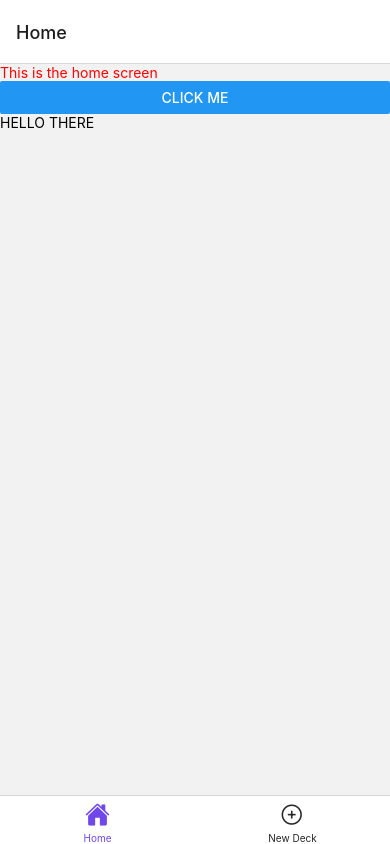
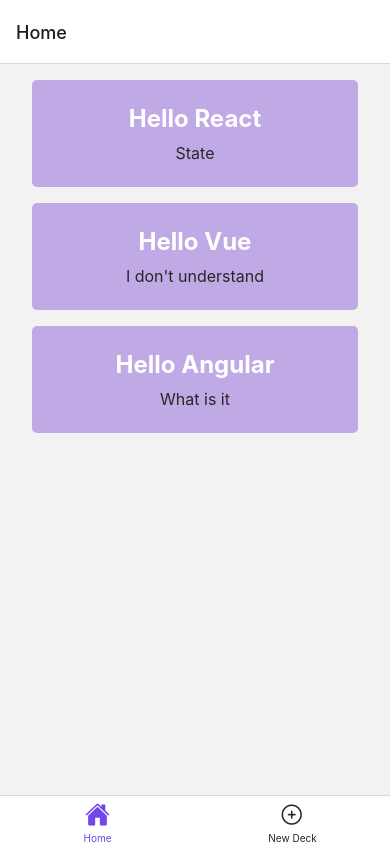
Before and after one commit to dewaleolaoye/flashcards, a React Native app: screen /Home in a window 390 px wide. Built offline with nearby package versions, Linux system fonts and the light colour scheme.

Commit message:
feat: Card component

```diff
--- a/App.js
+++ b/App.js
@@ -1,13 +1,13 @@
 import React from 'react';
-import { StyleSheet, View, Text } from 'react-native';
+import { StyleSheet, View } from 'react-native';
 import { NavigationContainer } from '@react-navigation/native';
-import { TabNavigator } from './components';
+import TabNavigator from './components/TabNavigator';
 
 export default function App() {
   return (
     <View style={styles.container}>
       <NavigationContainer>
-        <TabNavigator></TabNavigator>
+        <TabNavigator />
       </NavigationContainer>
     </View>
   );
--- /dev/null
+++ b/components/Card.js
@@ -0,0 +1,36 @@
+import React from 'react';
+import { View, Text, StyleSheet } from 'react-native';
+
+const Card = ({ title, description }) => {
+  return (
+    <View style={styles.card}>
+      <Text style={styles.title}>{title}</Text>
+      <Text style={styles.desc}>{description}</Text>
+    </View>
+  );
+};
+
+export default Card;
+
+const styles = StyleSheet.create({
+  card: {
+    borderRadius: 5,
+    padding: 24,
+    backgroundColor: '#C0AAE5',
+    marginBottom: 16,
+  },
+
+  title: {
+    color: '#fff',
+    fontWeight: '700',
+    textAlign: 'center',
+    fontSize: 24,
+    marginBottom: 10,
+  },
+
+  desc: {
+    color: '#272727',
+    textAlign: 'center',
+    fontSize: 16,
+  },
+});
--- a/components/TabNavigator.js
+++ b/components/TabNavigator.js
@@ -1,11 +1,12 @@
 import React from 'react';
 import { createBottomTabNavigator } from '@react-navigation/bottom-tabs';
 import Ionicons from 'react-native-vector-icons/Ionicons';
-import { HomeScreen, NewDeckScreen } from '../screens';
+import HomeScreen from '../screens/HomeScreen';
+import NewDeckScreen from '../screens/NewDeckScreen';
+
+const Tab = createBottomTabNavigator();
 
 const TabNavigator = () => {
-  const Tab = createBottomTabNavigator();
-
   return (
     <Tab.Navigator
       screenOptions={({ route }) => ({
--- a/components/index.js
+++ /dev/null
@@ -1,3 +0,0 @@
-import TabNavigator from './TabNavigator';
-
-export { TabNavigator };
--- a/screens/HomeScreen.js
+++ b/screens/HomeScreen.js
@@ -1,20 +1,46 @@
 import React from 'react';
-import { Button, StyleSheet, Text, View } from 'react-native';
+import { FlatList, View } from 'react-native';
+import Card from '../components/Card';
+
+const data = [
+  {
+    id: '1',
+    title: 'Hello React',
+    desc: 'State',
+  },
+  {
+    id: '2',
+    title: 'Hello Vue',
+    desc: "I don't understand",
+  },
+  {
+    id: '3',
+    title: 'Hello Angular',
+    desc: 'What is it',
+  },
+];
 
 const HomeScreen = ({ navigation }) => {
+  const renderItem = ({ item }) => (
+    <Card title={item.title} description={item.desc} />
+  );
+
   return (
-    <View>
-      <Text style={styles.text}>This is the home screen</Text>
-      <Button title='Click me' onPress={() => navigation.navigate('NewDeck')} />
-      <Text>HELLO THERE</Text>
+    <View
+      style={{
+        paddingLeft: 32,
+        paddingRight: 32,
+        paddingTop: 16,
+        paddingBottom: 16,
+      }}
+    >
+      <FlatList
+        data={data}
+        renderItem={renderItem}
+        keyExtractor={(item) => item.id}
+      />
     </View>
   );
 };
 
 export default HomeScreen;
-
-const styles = StyleSheet.create({
-  text: {
-    color: 'red',
-  },
-});
--- a/screens/index.js
+++ /dev/null
@@ -1,4 +0,0 @@
-import HomeScreen from './HomeScreen';
-import NewDeckScreen from './NewDeckScreen';
-
-export { HomeScreen, NewDeckScreen };
```
